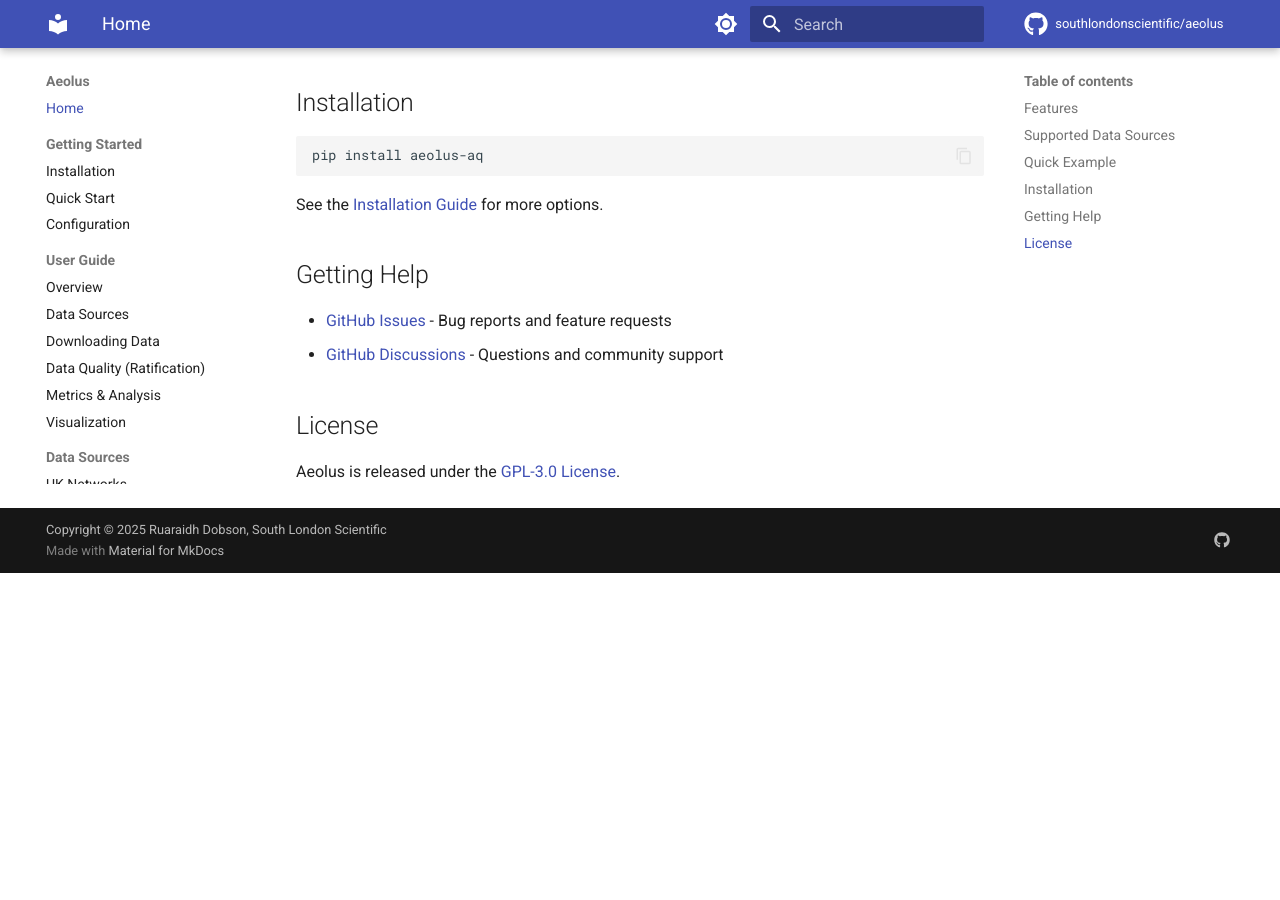
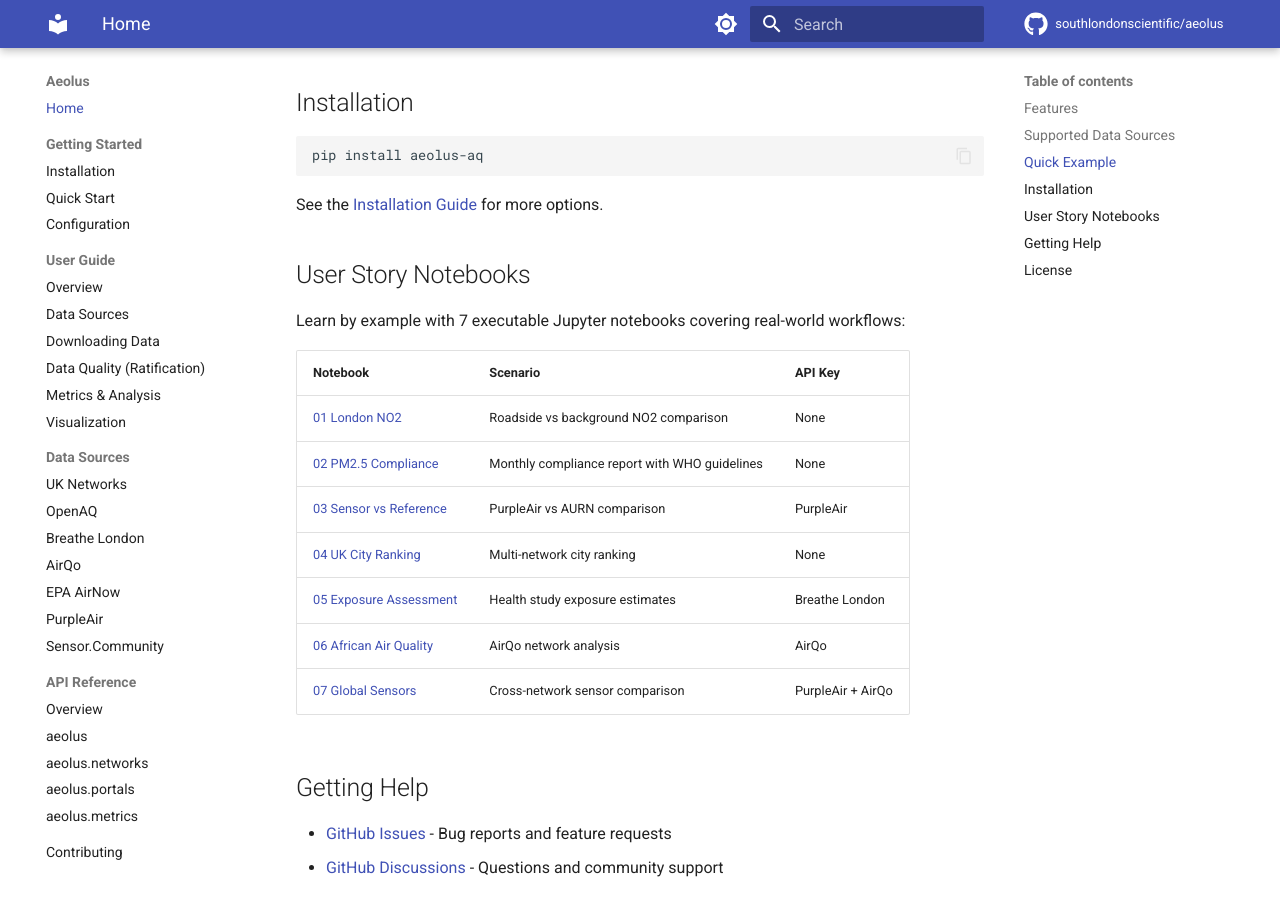
Before and after one commit to southlondonscientific/aeolus, an MkDocs documentation site: the page built from docs/index.md, in a window 1280 px wide and 900 px high, scrolled down 1513 px. Built offline with MkDocs 1.6.1 and Material for MkDocs 9.7.7, drawn with Linux system fonts in a browser that asks for light colours; comment, search, counter and statistics services are not loaded; before the commit the page ends 2086 px from its top, so only the background shows below that.

Commit message:
Add v0.4.0 user story notebooks and update docs
7 executable Jupyter notebooks covering real-world air quality workflows:
- 01: London roadside vs background NO2 comparison
- 02: Monthly PM2.5 compliance report with WHO guidelines
- 03: Low-cost sensor (PurpleAir) vs AURN reference monitor
- 04: UK city air quality ranking across 5 regulatory networks
- 05: Exposure assessment for health study (nearest-monitor)
- 06: African air quality analysis with AirQo network
- 07: Global sensor network comparison (PurpleAir/Sensor.Community/AirQo)

All notebooks demonstrate the functional, composable workflow (find_sites,
download, time_average, aq_stats, plot_*) familiar to R/openair users.

Also: fix bbox docstring in portals/api.py, update docs with notebook links,
update CHANGELOG and CLAUDE.md roadmap.

https://claude.ai/code/session_01FvqzZaAc57fJE2dSkoQK3f

```diff
--- a/docs/index.md
+++ b/docs/index.md
@@ -55,6 +55,20 @@ pip install aeolus-aq
 
 See the [Installation Guide](getting-started/installation.md) for more options.
 
+## User Story Notebooks
+
+Learn by example with 7 executable Jupyter notebooks covering real-world workflows:
+
+| Notebook | Scenario | API Key |
+|----------|----------|---------|
+| [01 London NO2](https://github.com/southlondonscientific/aeolus/tree/main/notebooks/01_london_no2_comparison.ipynb) | Roadside vs background NO2 comparison | None |
+| [02 PM2.5 Compliance](https://github.com/southlondonscientific/aeolus/tree/main/notebooks/02_pm25_compliance_report.ipynb) | Monthly compliance report with WHO guidelines | None |
+| [03 Sensor vs Reference](https://github.com/southlondonscientific/aeolus/tree/main/notebooks/03_sensor_vs_reference.ipynb) | PurpleAir vs AURN comparison | PurpleAir |
+| [04 UK City Ranking](https://github.com/southlondonscientific/aeolus/tree/main/notebooks/04_uk_city_ranking.ipynb) | Multi-network city ranking | None |
+| [05 Exposure Assessment](https://github.com/southlondonscientific/aeolus/tree/main/notebooks/05_exposure_assessment.ipynb) | Health study exposure estimates | Breathe London |
+| [06 African Air Quality](https://github.com/southlondonscientific/aeolus/tree/main/notebooks/06_african_air_quality.ipynb) | AirQo network analysis | AirQo |
+| [07 Global Sensors](https://github.com/southlondonscientific/aeolus/tree/main/notebooks/07_global_sensor_comparison.ipynb) | Cross-network sensor comparison | PurpleAir + AirQo |
+
 ## Getting Help
 
 - [GitHub Issues](https://github.com/southlondonscientific/aeolus/issues) - Bug reports and feature requests
```
Also changed, not shown: CHANGELOG.md (+10 -0 lines), CLAUDE.md (+3 -11 lines), docs/getting-started/quickstart.md (+1 -0 lines), docs/guide/metrics.md (+4 -0 lines), docs/guide/visualization.md (+5 -0 lines), notebooks/README.md (added, +41 -0 lines), 9 other files.
